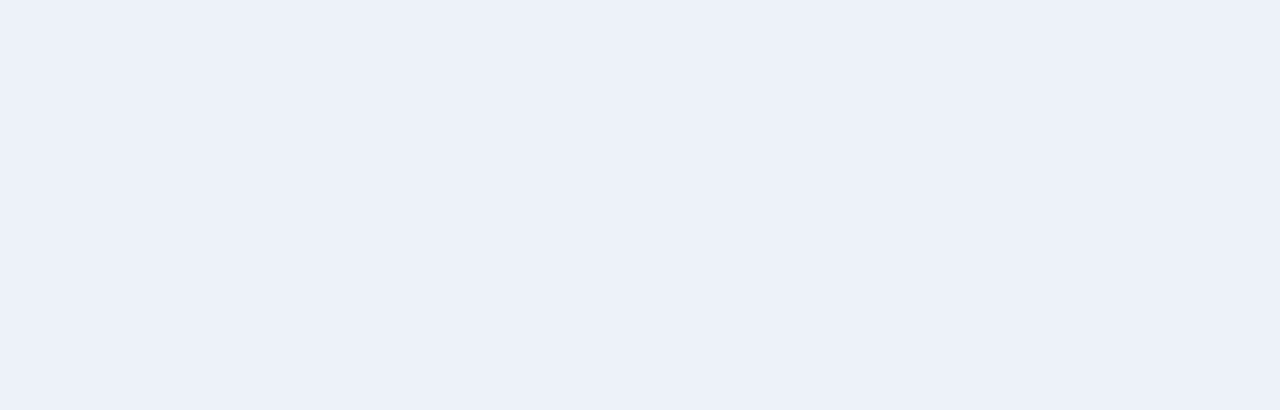
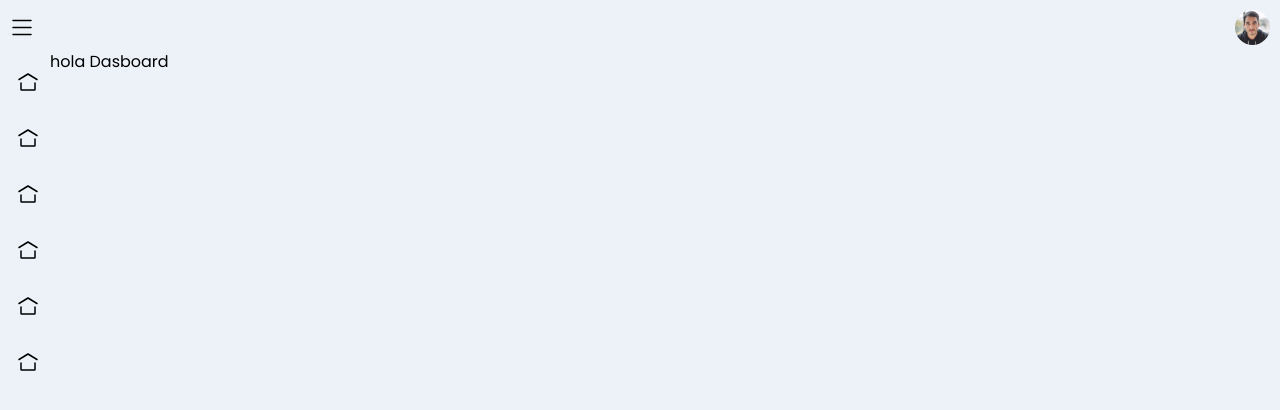
Before and after one commit to irvincnt/cnt, a React app: page /home in a window 1280 px wide. Shown: the top 410 px of the page. Built offline with nearby package versions, Linux system fonts and the light colour scheme.

Commit message:
Sidebar, Router | Agregar enrutamiento publico y privado, mejorar estilos en sidebar

```diff
--- a/src/pages/Dasboard.js
+++ b/src/pages/Dasboard.js
@@ -1,16 +1,12 @@
 import React from 'react'
-import { Sidebar } from '../ui/Sidebar'
-import { Navbar } from '../ui/Navbar'
 import { useSelector } from 'react-redux'
+import '../styles/dasboard.scss'
 
 export const Dasboard = () => {
   const { isCollapsible } = useSelector(state => state.ui)
-
   return (
-    <div>
-      <Navbar />
-      <Sidebar isActive={isCollapsible} />
-      hola
+    <div className={`${isCollapsible ? 'dasboard_active' : ''}`}>
+      hola Dasboard
     </div>
   )
 }
--- a/src/router/AppRouter.js
+++ b/src/router/AppRouter.js
@@ -1,16 +1,22 @@
 import React from 'react'
-import { BrowserRouter as Router, Switch, Route } from 'react-router-dom'
-import { Dasboard } from '../pages/Dasboard'
+import { BrowserRouter as Router, Switch, Redirect } from 'react-router-dom'
 import Login from '../pages/Login'
 import Register from '../pages/Register'
+import { DashboardRoutes } from './DashboardRoutes'
+import { PrivateRoute } from './PrivateRoute'
+import { PublicRoute } from './PublicRoute'
+
+const isA = true
 
 export const AppRouter = () => {
   return (
     <Router>
       <Switch>
-        <Route exact path='/login' component={Login} />
-        <Route exact path='/register' component={Register} />
-        <Route exact path='/dasboard' component={Dasboard} />
+        <PublicRoute exact path='/login' component={Login} isAuthenticated={isA} />
+        <PublicRoute exact path='/register' component={Register} isAuthenticated={isA} />
+
+        <PrivateRoute exact path='/home' component={DashboardRoutes} isAuthenticated={isA} />
+        <Redirect to='/home' />
       </Switch>
     </Router>
   )
--- /dev/null
+++ b/src/router/DashboardRoutes.js
@@ -0,0 +1,23 @@
+import React from 'react'
+import { useSelector } from 'react-redux'
+import { Switch, Route, Redirect } from 'react-router-dom'
+import { Dasboard } from '../pages/Dasboard'
+import { Navbar } from '../ui/Navbar'
+import { Sidebar } from '../ui/Sidebar'
+
+export const DashboardRoutes = () => {
+  const { isCollapsible } = useSelector(state => state.ui)
+  return (
+    <>
+      <Navbar />
+      <div className='dasboardRoutes'>
+        <Sidebar isActive={isCollapsible} />
+        <Switch>
+          <Route exact path='/home' component={Dasboard} />
+
+        </Switch>
+      </div>
+
+    </>
+  )
+}
--- /dev/null
+++ b/src/router/PrivateRoute.js
@@ -0,0 +1,21 @@
+import React from 'react'
+import PropTypes from 'prop-types'
+import { Route, Redirect } from 'react-router-dom'
+
+export const PrivateRoute = ({
+  isAuthenticated,
+  component: Component,
+  ...rest
+}) => {
+  return (
+    <Route
+      {...rest}
+      component={(props) => isAuthenticated ? <Component {...props} /> : <Redirect to='/login' />}
+    />
+  )
+}
+
+PrivateRoute.prototypes = {
+  isAuthenticated: PropTypes.bool.isRequired,
+  component: PropTypes.func.isRequired
+}
--- /dev/null
+++ b/src/router/PublicRoute.js
@@ -0,0 +1,21 @@
+import React from 'react'
+import PropTypes from 'prop-types'
+import { Route, Redirect } from 'react-router-dom'
+
+export const PublicRoute = ({
+  isAuthenticated,
+  component: Component,
+  ...rest
+}) => {
+  return (
+    <Route
+      {...rest}
+      component={(props) => isAuthenticated ? <Redirect to='/' /> : <Component {...props} />}
+    />
+  )
+}
+
+PublicRoute.prototypes = {
+  isAuthenticated: PropTypes.bool.isRequired,
+  component: PropTypes.func.isRequired
+}
--- a/src/styles/base.scss
+++ b/src/styles/base.scss
@@ -38,3 +38,13 @@ body {
 h1{
     color: $blue1
 }
+
+.dasboardRoutes {
+  display: block;
+}
+
+@media (min-width: 480px) {
+  .dasboardRoutes {
+    display: flex;
+  }
+}
--- /dev/null
+++ b/src/styles/dasboard.scss
@@ -0,0 +1,14 @@
+
+.dasboard {
+  height: 100vh;
+  width: 100%;
+  transition: padding-left .3s;
+}
+
+@media (min-width: 480px) {
+  .dasboard {
+    &_active{
+      padding-left: 250px;
+    }
+  }
+}
--- a/src/styles/sidebar.scss
+++ b/src/styles/sidebar.scss
@@ -2,7 +2,7 @@
   display: flex;
   height: 0px;
   overflow-y: hidden;
-  transition: all 0.3s ease-in;
+  transition: 0.3s;
 
   ul {
     width: 100%;
@@ -51,6 +51,12 @@
     &_active{
       width: 250px;
       height: 100vh;
+      position: fixed;
+      z-index: 1;
+      top: 54px;
+      left: 0;
+      background: #242939;
+      overflow: hidden;
     }
   }
 }
--- a/src/ui/Sidebar.js
+++ b/src/ui/Sidebar.js
@@ -5,7 +5,6 @@ import home from '../assets/icons/home.svg'
 import up from '../assets/icons/arrow-up.svg'
 
 export const Sidebar = ({ isActive }) => {
-  console.log('isActive', isActive)
   return (
     <nav className={`${isActive ? 'menu menu_active' : 'menu'}`}>
       <ul>
```
